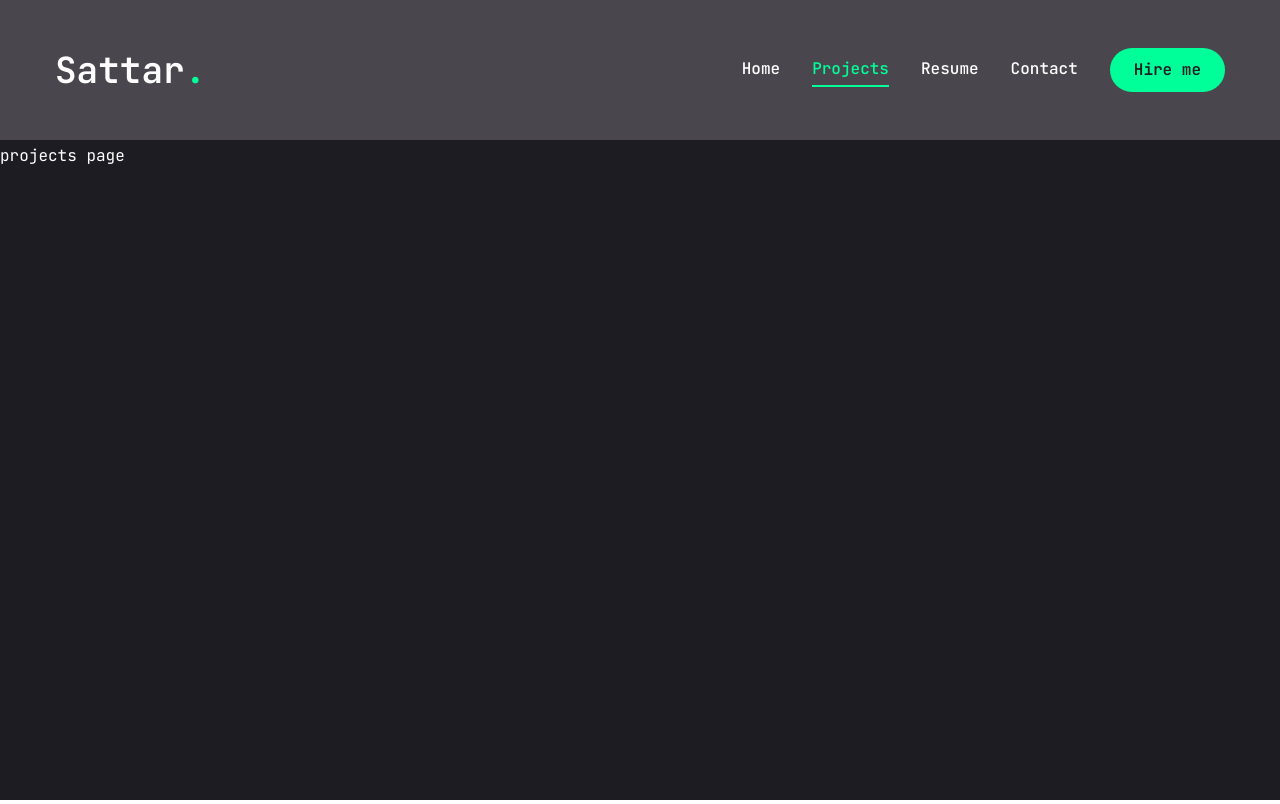
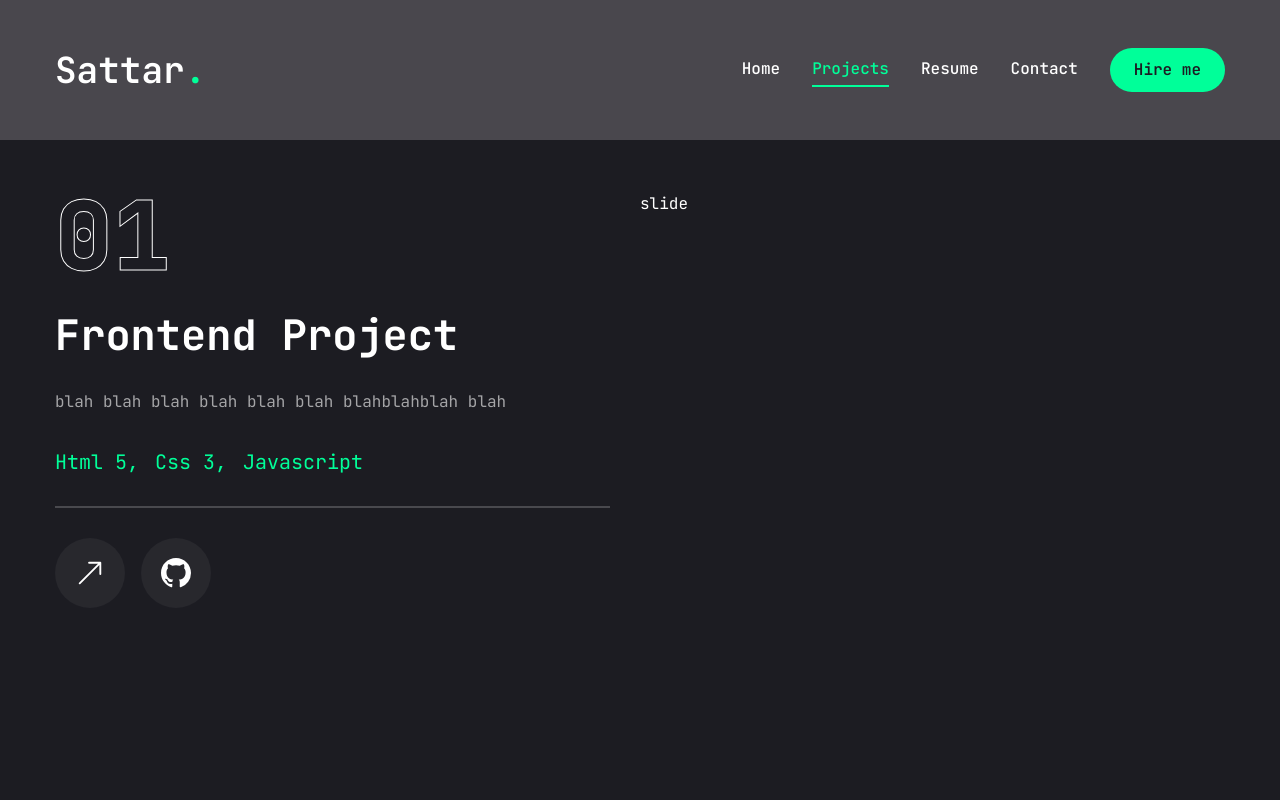
Before and after one commit to saud-sattar/saud-portfolio, a Next.js app: page /projects in a window 1280 px wide. Built offline with nearby package versions, Linux system fonts and the light colour scheme.

Commit message:
work page is doing my head in
the slider isnt working, will have to go over it again

```diff
--- a/app/projects/page.jsx
+++ b/app/projects/page.jsx
@@ -1,7 +1,149 @@
+"use client";
+
+import { motion } from "framer-motion";
+import React, { useState } from "react";
+
+import { Swiper, SwiperSlide } from "swiper/react";
+import "swiper/css";
+
+import { BsArrowUpRight, BsGithub } from "react-icons/bs";
+
+import { Tooltip, TooltipContent, TooltipProvider, TooltipTrigger } from "@/components/ui/tooltip";
+
+import Link from "next/link";
+import Image from "next/image";
+
+const projects = [
+   {
+      num: "01",
+      category: "frontend",
+      title: "project 1",
+      description: "blah blah blah blah blah blah blahblahblah blah",
+      stack: [{ name: "Html 5" }, { name: "Css 3" }, { name: "Javascript" }],
+      image: '/assets/work/thumb1.png',
+      live: "",
+      github: "",
+   },
+   {
+      num: "02",
+      category: "frontend",
+      title: "project 1",
+      description: "blah blah blah blah blah blah blahblahblah blah",
+      stack: [{ name: "Html 5" }, { name: "Css 3" }, { name: "Javascript" }],
+      image: '/assets/work/thumb2.png',
+      live: "",
+      github: "",
+   },
+   {
+      num: "03",
+      category: "frontend",
+      title: "project 1",
+      description: "blah blah blah blah blah blah blahblahblah blah",
+      stack: [{ name: "Html 5" }, { name: "Css 3" }, { name: "Javascript" }],
+      image: '/assets/work/thumb3.png',
+      live: "",
+      github: "",
+   },
+   {
+      num: "04",
+      category: "frontend",
+      title: "project 1",
+      description: "blah blah blah blah blah blah blahblahblah blah",
+      stack: [{ name: "Html 5" }, { name: "Css 3" }, { name: "Javascript" }],
+      image: '/assets/work/thumb1.png',
+      live: "",
+      github: "",
+   },
+]
+
 const Projects = () => {
-    return (
-        <div>projects page</div>
-    );
+   const [project, setProject] = useState(projects[0]);
+
+   const handleSlideChange = (swiper) => {
+      // get current slide index
+      const currentIndex = swiper.activeIndex;
+      // update project state based on current slide index
+      setProject(project[currentIndex]);
+   }
+
+   return (
+      <motion.section
+         initial={{ opacity: 0 }}
+         animate={{ opacity: 1 }}
+         className="min-h-[80vh] flex flex-col justify-center py-12 xl:px-0"
+      >
+         <div className="container mx-auto">
+            <div className="flex flex-col xl:flex-row xl:gap-[30px]">
+               <div className="w-full xl:w-[50%] xl:h-[460px] flex flex-col xl:justify-between order-2 xl:order-none">
+                  <div className="flex flex-col gap-[30px] h-[50%]">
+                     {/* outline num */}
+                     <div className="text-8xl leading-none font-extrabold text-transparent text-outline">
+                        {project.num}
+                     </div>
+                     {/* project category */}
+                     <h2 className="text-[42px] font-bold leading-none text-white group-hover:text-accent transition-all duration-500 capitalize">
+                        {project.category} project
+                     </h2>
+                     {/* project description */}
+                     <p className="text-white/60">{project.description}</p>
+                     {/* stack */}
+                     <ul className="flex gap-4">
+                        {project.stack.map((item, index) => {
+                           return (
+                           <li key={index} className="text-xl text-accent">{item.name}
+                           {index !== project.stack.length - 1 && ","}</li>
+                           );
+                        })}
+                     </ul>
+                     {/* border */}
+                     <div className="border border-white/20"></div>
+                     {/* buttons */}
+                     <div className="flex items-center gap-4">
+                        {/* live project button */}
+                        <Link href={project.live}>
+                           <TooltipProvider delayDuration={100}>
+                              <Tooltip>
+                                 <TooltipTrigger className="w-[70px] h-[70px] rounded-full bg-white/5 flex justify-center items-center group">
+                                    <BsArrowUpRight className="text-white text-3xl group-hover:text-accent"/>
+                                 </TooltipTrigger>
+                                 <TooltipContent>
+                                    <p>Live project</p>
+                                 </TooltipContent>
+                              </Tooltip>
+                           </TooltipProvider>
+                        </Link>
+                        {/* github project button */}
+                        <Link href={project.github}>
+                           <TooltipProvider delayDuration={100}>
+                              <Tooltip>
+                                 <TooltipTrigger className="w-[70px] h-[70px] rounded-full bg-white/5 flex justify-center items-center group">
+                                    <BsGithub className="text-white text-3xl group-hover:text-accent"/>
+                                 </TooltipTrigger>
+                                 <TooltipContent>
+                                    <p>Github repository</p>
+                                 </TooltipContent>
+                              </Tooltip>
+                           </TooltipProvider>
+                        </Link>
+                     </div>
+                  </div>
+               </div>
+               <div className="w-full xl:w-[50%]">
+                  <Swiper
+                     spaceBetween={30}
+                     slidesPerView={1}
+                     className="xl:h-[520px] mb-12"
+                     onSlideChange={handleSlideChange}
+                  >
+                     {projects.map((project, index) => {
+                        return <SwiperSlide key={index}>slide</SwiperSlide>;
+                     })}
+                  </Swiper>
+               </div>
+            </div>
+         </div>
+      </motion.section>
+   );
 };
 
 export default Projects;
--- a/package.json
+++ b/package.json
@@ -24,6 +24,7 @@
     "react-countup": "^6.5.3",
     "react-dom": "^18",
     "react-icons": "^5.2.1",
+    "swiper": "^11.1.10",
     "tailwind-merge": "^2.4.0",
     "tailwindcss-animate": "^1.0.7"
   },
```
Also changed, not shown: 1 other file (tests, documents, lock files or other folders).
